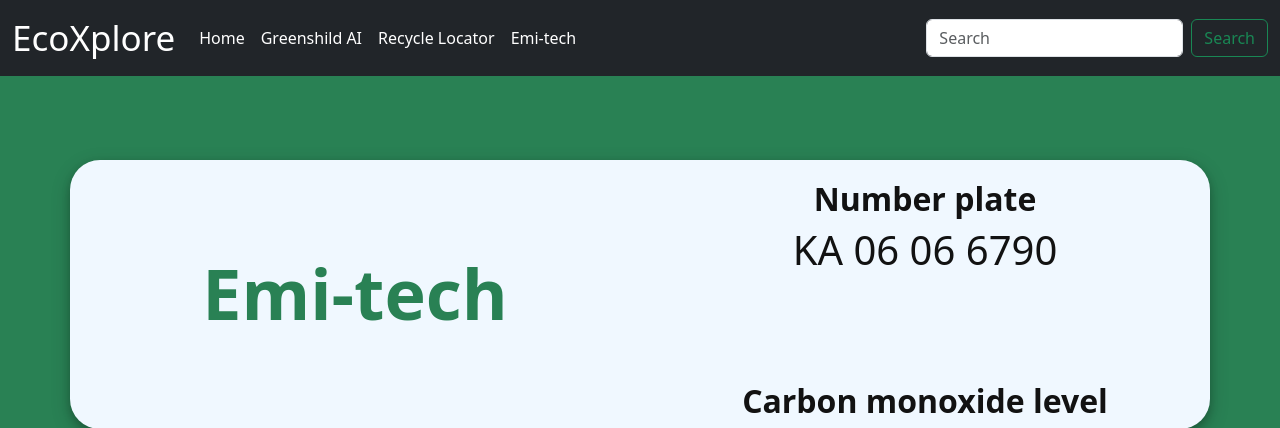
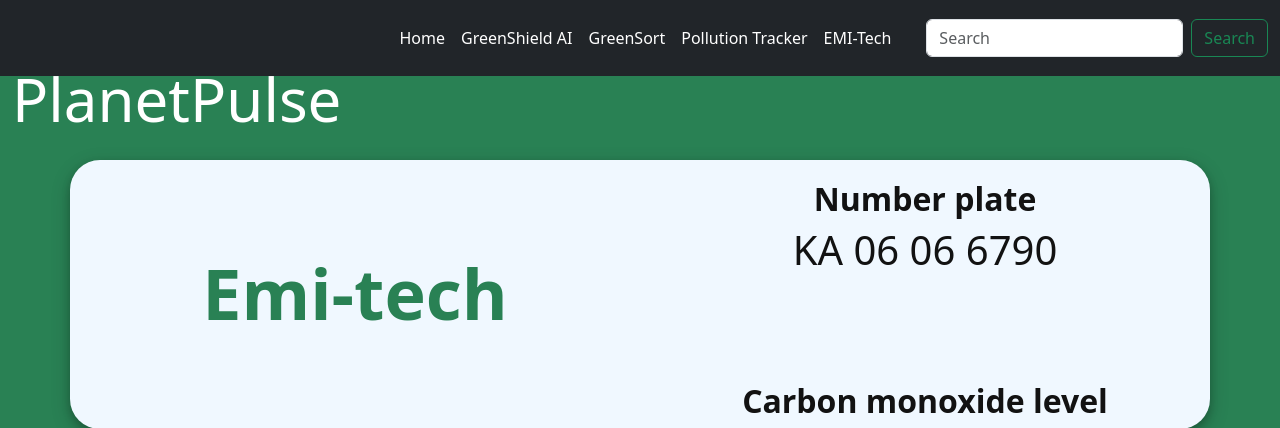
Before and after one commit to Anshumancoder/Byte-Battle, a Flask app: template Emi-tech/templates/Emitech.html in a window 1280 px wide. Shown: the top 428 px of the page. Run offline with Flask 3, Linux system fonts and the light colour scheme; the template is opened without the code that fills it, so the values that code supplies are empty.

Commit message:
everything done exept emitech

```diff
--- a/Emi-tech/templates/Emitech.html
+++ b/Emi-tech/templates/Emitech.html
@@ -17,50 +17,33 @@
     <!-- Navbar Section -->
     <nav class="navbar navbar-expand-lg navbar-dark bg-dark fixed-top">
       <div class="container-fluid">
-        <a class="navbar-brand" id="top-right-heading" href="#">EcoXplore</a>
-        <button
-          class="navbar-toggler"
-          type="button"
-          data-bs-toggle="collapse"
-          data-bs-target="#navbarSupportedContent"
-          aria-controls="navbarSupportedContent"
-          aria-expanded="false"
-          aria-label="Toggle navigation"
-        >
+        <h1 class="heading">PlanetPulse</h1>
+        <button class="navbar-toggler" type="button" data-bs-toggle="collapse" data-bs-target="#navbarSupportedContent" aria-controls="navbarSupportedContent" aria-expanded="false" aria-label="Toggle navigation">
           <span class="navbar-toggler-icon"></span>
         </button>
         <div class="collapse navbar-collapse" id="navbarSupportedContent">
           <ul class="navbar-nav me-auto mb-2 mb-lg-0" id="navbarLinks">
             <li class="nav-item">
-              <a
-                class="nav-link active"
-                id="home-beside-navbar"
-                aria-current="page"
-                href="index.html"
-                >Home</a
-              >
+              <a style="margin-left: 50px;" class="nav-link active" id="home-beside-navbar" aria-current="page" href="../index.html">Home</a>
             </li>
             <li class="nav-item">
-              <a class="nav-link active" href="#">Greenshild AI</a>
+              <a class="nav-link active" href="https://greenshield.streamlit.app/">GreenShield AI</a>
+            </li>
+
+            <li class="nav-item">
+              <a class="nav-link active" href="GreenSort/Templates/greenindex.html">GreenSort</a>
             </li>
             <li class="nav-item">
-              <a class="nav-link active" href="#">Recycle Locator</a>
+              <a class="nav-link active" href="Pollution_tracker/index.html">Pollution Tracker</a>
             </li>
             <li class="nav-item">
-              <a class="nav-link active" href="#">Emi-tech</a>
+              <a class="nav-link active" href="Emi-tech/templates/Emitech.html">EMI-Tech</a>
             </li>
+
           </ul>
           <form class="d-flex" role="search">
-            <input
-              class="form-control me-2"
-              type="search"
-              id="searchInput"
-              placeholder="Search"
-              aria-label="Search"
-            />
-            <button class="btn btn-outline-success" type="submit">
-              Search
-            </button>
+            <input class="form-control me-2" type="search" id="searchInput" placeholder="Search" aria-label="Search">
+            <button class="btn btn-outline-success" type="submit">Search</button>
           </form>
         </div>
       </div>
```
Also changed, not shown: GreenSort/Templates/greenindex.html (+9 -10 lines).
